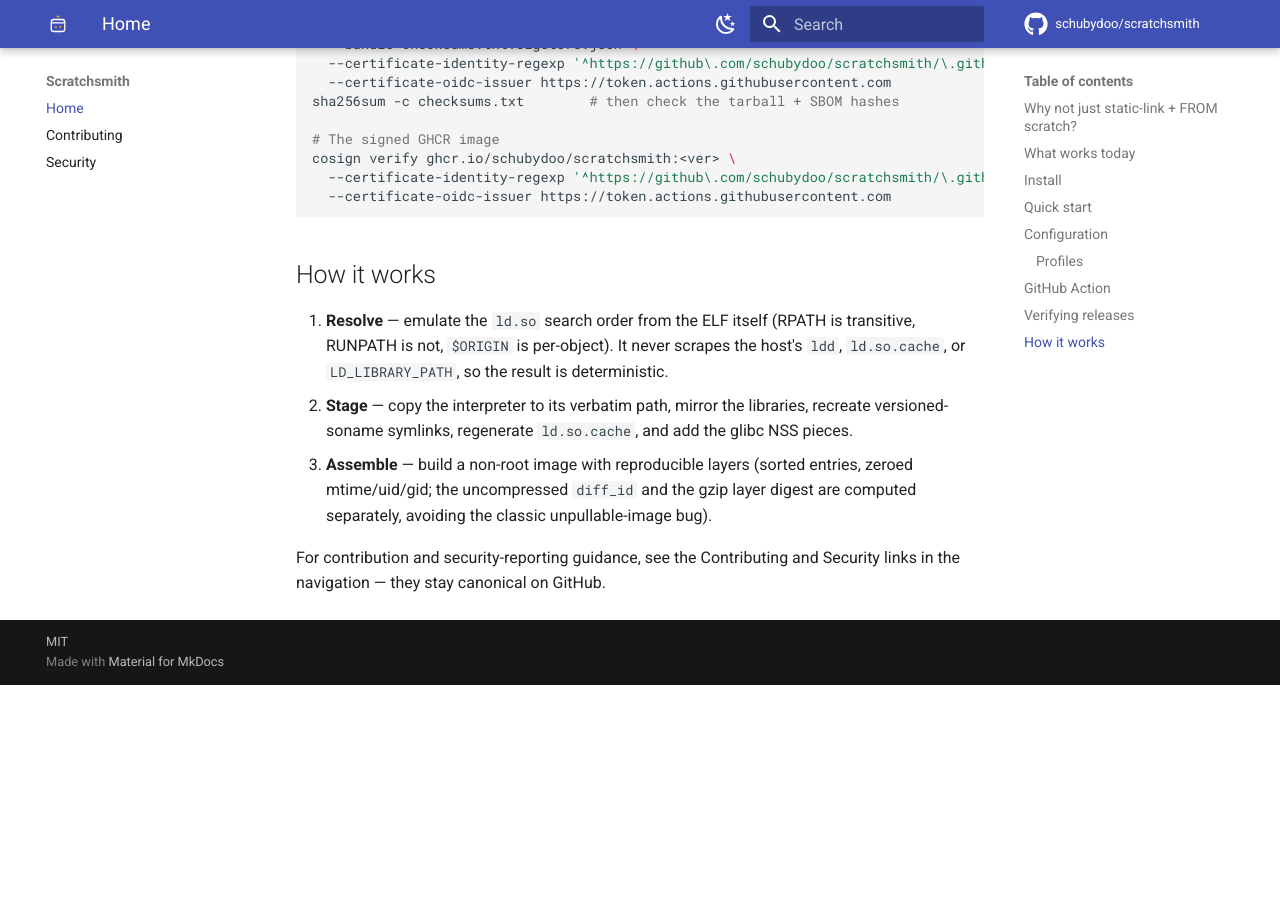
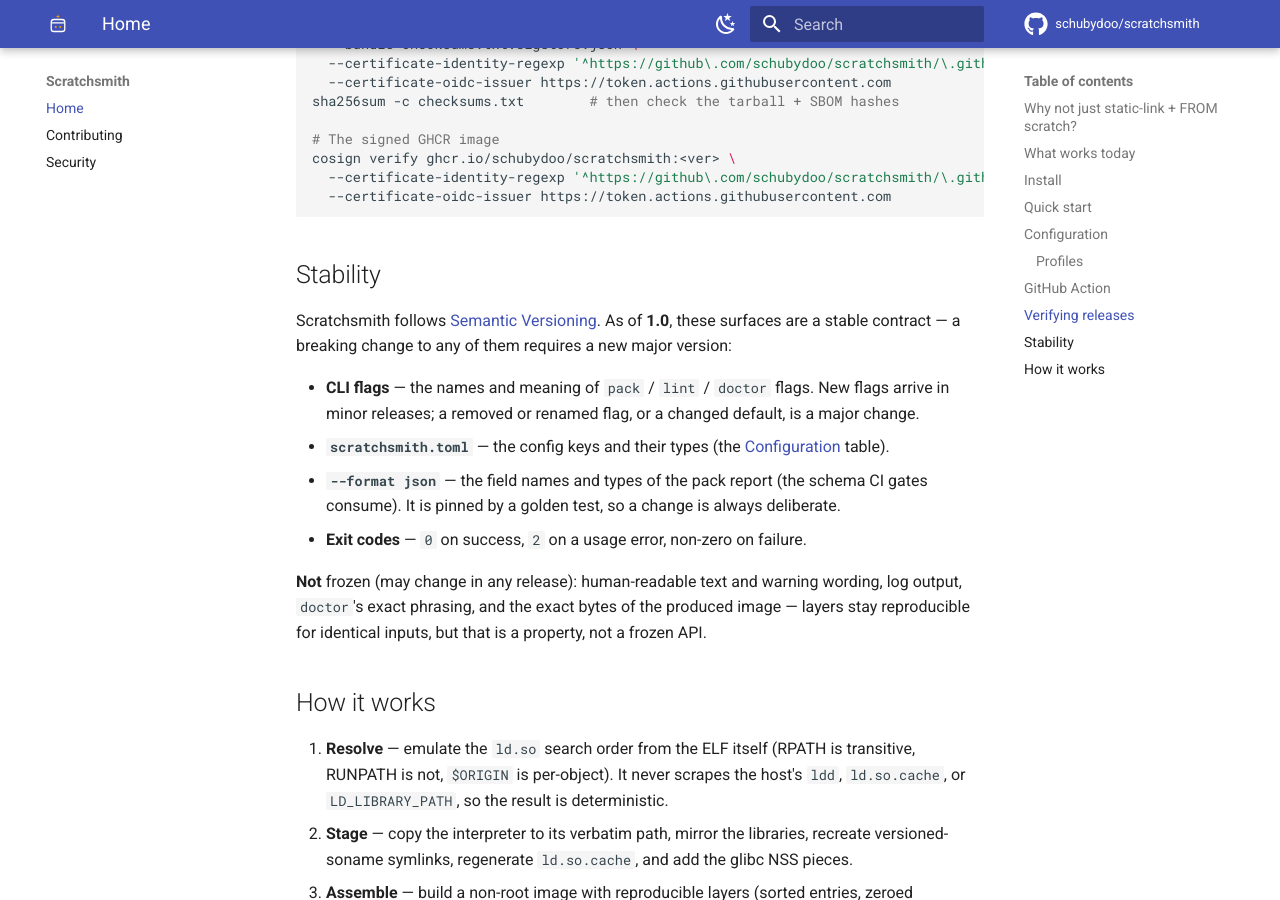
Before and after one commit to schubydoo/scratchsmith, an MkDocs documentation site: the page built from docs/index.md, in a window 1280 px wide and 900 px high, scrolled down 7391 px. Built offline with MkDocs 1.6.1 and Material for MkDocs 9.7.7, drawn with Linux system fonts in a browser that asks for light colours; comment, search, counter and statistics services are not loaded; the version menu is left out; before the commit the page ends 8076 px from its top, so only the background shows below that.

Commit message:
docs: declare the v1.0 stability contract + pin the JSON report schema
Adds a Stability section to the README + docs site committing the CLI flags,
scratchsmith.toml keys, --format json schema, and exit codes to Semantic
Versioning as of 1.0 (breaking any of them requires a major bump). Text/log
wording and exact image bytes are explicitly not frozen. Backs the JSON schema
promise with json_report_schema_is_stable, a golden test pinning the exact
top-level + size/scan key sets so a schema change is always deliberate.

Co-Authored-By: Claude Opus 4.8 <noreply@anthropic.com>

````diff
--- a/docs/index.md
+++ b/docs/index.md
@@ -287,6 +287,22 @@ cosign verify ghcr.io/schubydoo/scratchsmith:<ver> \
   --certificate-oidc-issuer https://token.actions.githubusercontent.com
 ```
 
+## Stability
+
+Scratchsmith follows [Semantic Versioning](https://semver.org/). As of **1.0**, these surfaces are a
+stable contract — a breaking change to any of them requires a new major version:
+
+- **CLI flags** — the names and meaning of `pack` / `lint` / `doctor` flags. New flags arrive in minor
+  releases; a removed or renamed flag, or a changed default, is a major change.
+- **`scratchsmith.toml`** — the config keys and their types (the [Configuration](#configuration) table).
+- **`--format json`** — the field names and types of the pack report (the schema CI gates consume). It is
+  pinned by a golden test, so a change is always deliberate.
+- **Exit codes** — `0` on success, `2` on a usage error, non-zero on failure.
+
+**Not** frozen (may change in any release): human-readable text and warning wording, log output, `doctor`'s
+exact phrasing, and the exact bytes of the produced image — layers stay reproducible for identical inputs,
+but that is a property, not a frozen API.
+
 ## How it works
 
 1. **Resolve** — emulate the `ld.so` search order from the ELF itself (RPATH is transitive, RUNPATH
````
Also changed, not shown: .changeset/stability.md (added, +5 -0 lines), README.md (+16 -0 lines), 1 other file.
